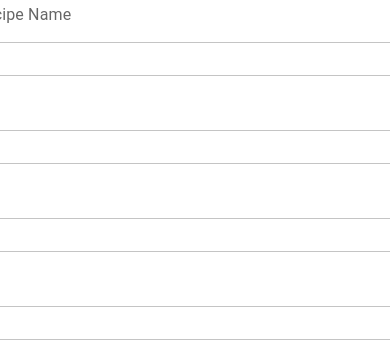
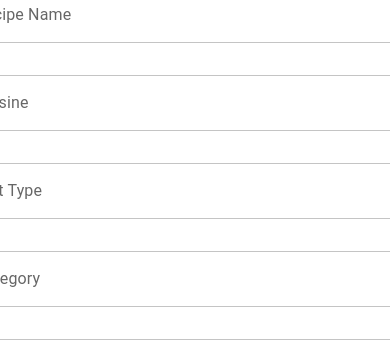
Before and after one commit to jyliao369/MyCookBook, a React (Create React App) app in the folder client/: page /add in a window 390 px wide. Shown: the part 142-499 px from the top of the page. Built offline with nearby package versions, Linux system fonts and the light colour scheme; a web font is replaced by a local one.

Commit message:
adjustments to the update and create recipe form for better mobile functionality

```diff
--- a/client/src/components/RecipeForm/index.js
+++ b/client/src/components/RecipeForm/index.js
@@ -17,7 +17,6 @@ import Auth from '../../utils/auth';
 // MUI COMPONENTS FOR LOGIN AND SIGNUP
 import Box from '@mui/material/Box';
 import TextField from '@mui/material/TextField';
-import Select from '@mui/material/Select';
 import MenuItem from '@mui/material/MenuItem';
 import Paper from '@mui/material/Paper';
 import Grid from '@mui/material/Grid';
@@ -210,9 +209,10 @@ const RecipeForm = () => {
                                 placeholder="Recipe Name"
                             />
 
-                            <Select
+                            <TextField
+                                select
+                                label="Cuisine"
                                 sx={{ m: 2 }}
-                                variant="outlined"
                                 name="cuisine"
                                 onChange={handleChange}
                                 placeholder="Cuisine"
@@ -227,11 +227,12 @@ const RecipeForm = () => {
                                 <MenuItem value="Korean">Korean</MenuItem>
                                 <MenuItem value="Japanese">Japanese</MenuItem>
                                 <MenuItem value="Cuban">Cuban</MenuItem>
-                            </Select>
+                            </TextField>
 
-                            <Select
+                            <TextField
+                                select
+                                label="Diet Type"
                                 sx={{ m: 2 }}
-                                variant="outlined"
                                 name="diettype"
                                 onChange={handleChange}
                                 placeholder="Diet Type"
@@ -239,13 +240,14 @@ const RecipeForm = () => {
                                 <MenuItem value="Regular">Regular</MenuItem>
                                 <MenuItem value="Low Carb">Low Carb</MenuItem>
                                 <MenuItem value="Keto">Keto</MenuItem>
-                                <MenuItem value="Vegan Friendly">Vegan</MenuItem>
-                                <MenuItem value="Vegetarian Friendly">Vegetarian</MenuItem>
-                            </Select>
+                                <MenuItem value="Vegan">Vegan</MenuItem>
+                                <MenuItem value="Vegetarian">Vegetarian</MenuItem>
+                            </TextField>
 
-                            <Select
+                            <TextField
+                                select
+                                label="Category"
                                 sx={{ m: 2 }}
-                                variant="outlined"
                                 name="category"
                                 onChange={handleChange}
                                 placeholder="Category"
@@ -254,7 +256,7 @@ const RecipeForm = () => {
                                 <MenuItem value="Appetizer">Appetizer</MenuItem>
                                 <MenuItem value="Entree">Entree</MenuItem>
                                 <MenuItem value="Dessert">Dessert</MenuItem>
-                            </Select>
+                            </TextField>
 
                             <TextField
                                 label="Servings"
--- a/client/src/index.css
+++ b/client/src/index.css
@@ -394,3 +394,7 @@
   padding: 3% 0%;
   margin: 0% 0%;
 }
+
+body {
+  padding-right: 0px !important;
+}
--- a/client/src/pages/Profile.js
+++ b/client/src/pages/Profile.js
@@ -147,11 +147,17 @@ const Profile = () => {
             <Box sx={{ background: '#6CCFF6', display: 'flex', justifyContent: 'center', pt: 3, pb: 3 }}>
                 <Grid item xs={12} md={8.5} sx={{ display: 'flex', flexDirection: 'row', flexWrap: 'wrap', justifyContent: 'space-evenly' }}>
                     {userrecipe && userrecipe.map((recipe) => (
-                        <Grid item xs={10} md={3.5} sx={{ p: 1 }}>
+                        <Grid item xs={10} md={3} sx={{ p: 1 }}>
                             <Card>
                                 <Link to={`/recipes/${ recipe._id }`}>
                                     <Grid item sx={{ mr: 0.5, ml: 0.5 }}>
                                         <CardHeader
+                                            titleTypographyProps={{
+                                                fontSize: 18.5
+                                            }}
+                                            subheaderTypographyProps={{
+                                                fontSize: 15
+                                            }}
                                             title={ recipe.title }
                                             subheader={ recipe.createdAt }
                                         />
--- a/client/src/pages/UpdateRecipe.js
+++ b/client/src/pages/UpdateRecipe.js
@@ -15,7 +15,6 @@ import Paper from '@mui/material/Paper';
 import Grid from '@mui/material/Grid';
 import TextField from '@mui/material/TextField';
 import MenuItem from '@mui/material/MenuItem';
-import Select from '@mui/material/Select';
 
 import { Image } from 'cloudinary-react';
 
@@ -187,9 +186,10 @@ const UpdateRecipe = () => {
                                     placeholder="Recipe Name"
                                 />
 
-                                <Select
+                                <TextField
+                                    select
+                                    label="Cuisine"
                                     sx={{ m: 2 }}
-                                    variant="outlined"
                                     defaultValue={`${recipe.cuisine}`}
                                     name="cuisine"
                                     onChange={handleChange}
@@ -205,12 +205,12 @@ const UpdateRecipe = () => {
                                     <MenuItem value="Korean">Korean</MenuItem>
                                     <MenuItem value="Japanese">Japanese</MenuItem>
                                     <MenuItem value="Cuban">Cuban</MenuItem>
-                                </Select>
+                                </TextField>
 
-
-                                <Select
+                                <TextField
+                                    select
+                                    label="Diet Type"
                                     sx={{ m: 2 }}
-                                    variant="outlined"
                                     defaultValue={`${recipe.diettype}`}
                                     name="diettype"
                                     onChange={handleChange}
@@ -221,11 +221,12 @@ const UpdateRecipe = () => {
                                     <MenuItem value="Keto">Keto</MenuItem>
                                     <MenuItem value="Vegan">Vegan</MenuItem>
                                     <MenuItem value="Vegetarian">Vegetarian</MenuItem>
-                                </Select>
+                                </TextField>
 
-                                <Select
+                                <TextField
+                                    select
+                                    label="Category"
                                     sx={{ m: 2 }}
-                                    variant="outlined"
                                     defaultValue={`${recipe.category}`}
                                     name="category"
                                     onChange={handleChange}
@@ -235,7 +236,7 @@ const UpdateRecipe = () => {
                                     <MenuItem value="Appetizer">Appetizer</MenuItem>
                                     <MenuItem value="Entree">Entree</MenuItem>
                                     <MenuItem value="Dessert">Dessert</MenuItem>
-                                </Select>
+                                </TextField>
 
                                 <TextField
                                     label="Servings"
```
Also changed, not shown: 1 other file (tests, documents, lock files or other folders).
